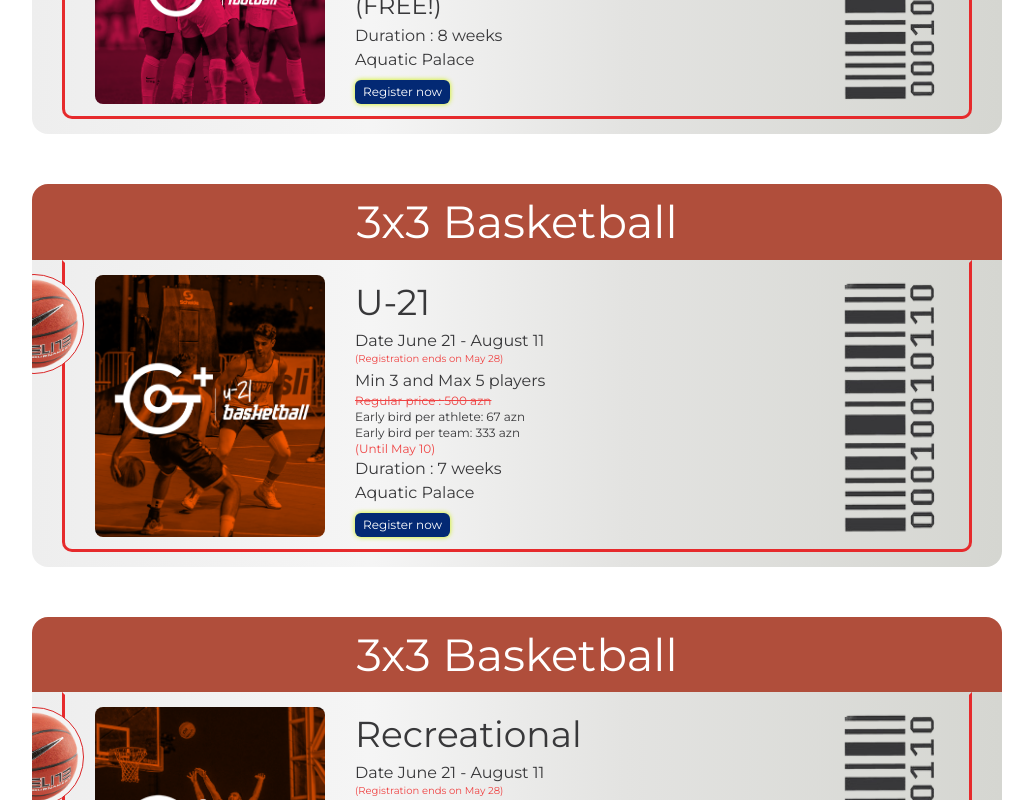
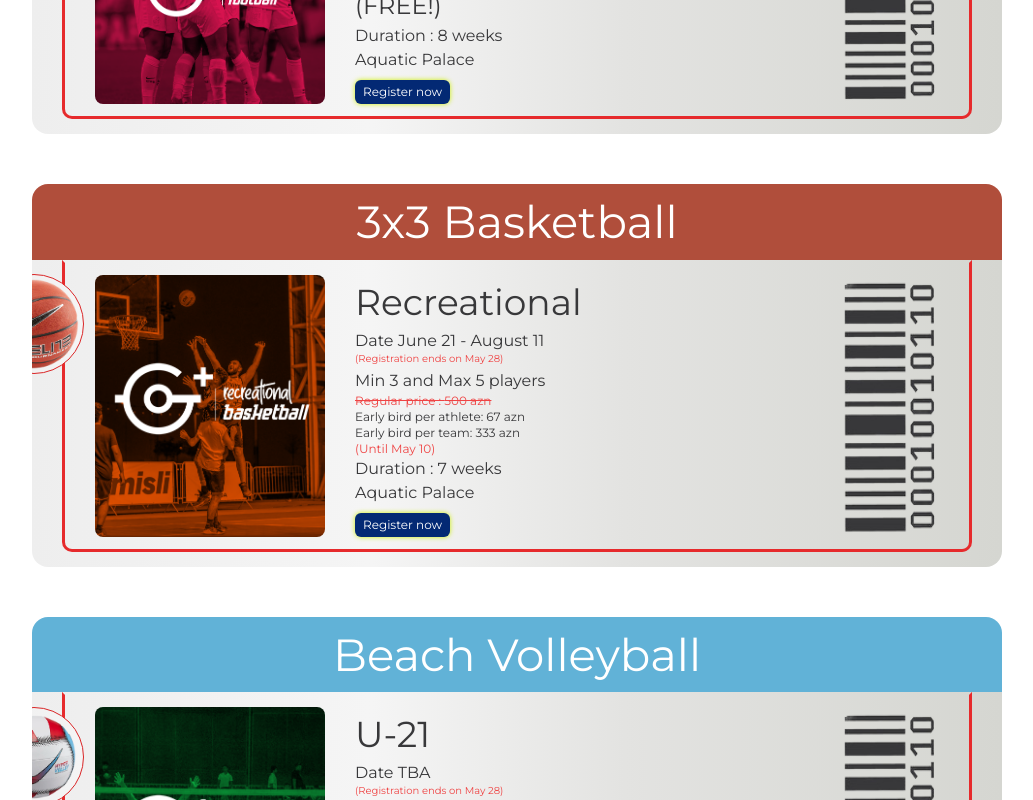
Before and after one commit to nasirmovlamov/goalplus, a Next.js app: page /sports-leagues in a window 1280 px wide. Shown: the part 1875-2675 px from the top of the page, without its empty margins (53-1086 px from the left). Built offline with nearby package versions, Linux system fonts and the light colour scheme.

Commit message:
feat: basketball u21 removed

```diff
--- a/src/pages/sports-leagues.tsx
+++ b/src/pages/sports-leagues.tsx
@@ -59,19 +59,19 @@ const games = {
     },
   ],
   basketball: [
-    {
-      sport: "Basketball",
-      league: "U-21",
-      address: "Aquatic Palace",
-      date: "June 21 - August 11",
-      gender: "mixed",
-      minPlayers: 3,
-      maxPlayers: 5,
-      earlyBirdTeamPrice: 333,
-      earlyBirdPersonPrice: 67,
-      regularTeamPrice: 500,
-      regularPersonPrice: 0,
-    },
+    // {
+    //   sport: "Basketball",
+    //   league: "U-21",
+    //   address: "Aquatic Palace",
+    //   date: "June 21 - August 11",
+    //   gender: "mixed",
+    //   minPlayers: 3,
+    //   maxPlayers: 5,
+    //   earlyBirdTeamPrice: 333,
+    //   earlyBirdPersonPrice: 67,
+    //   regularTeamPrice: 500,
+    //   regularPersonPrice: 0,
+    // },
     {
       sport: "Basketball",
       league: "Recreational",
```
